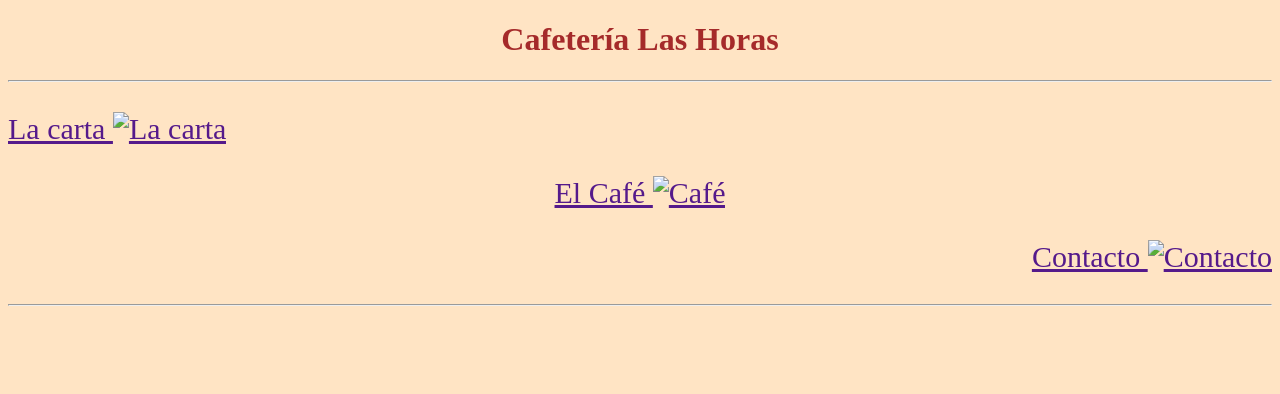
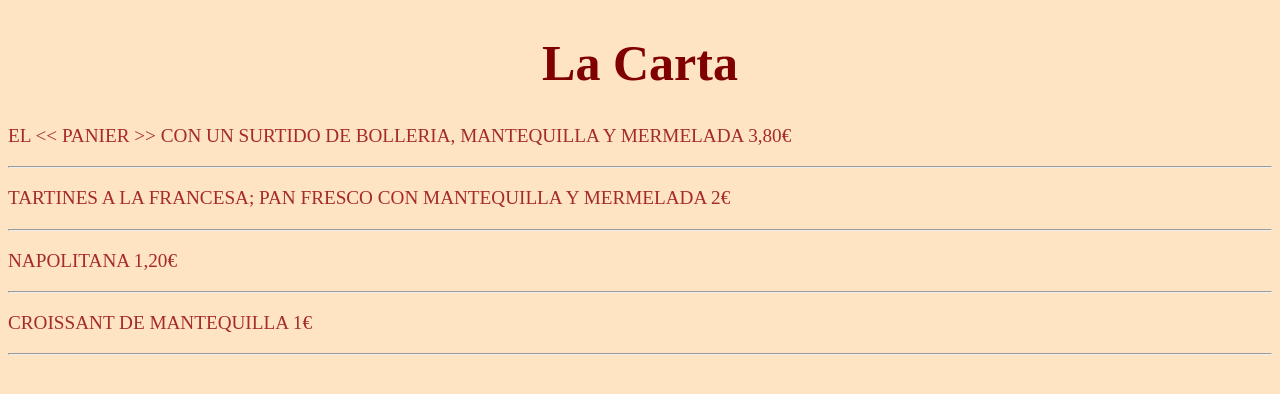
Before and after one commit to Lucasigmag/Practica-Las-horas-2, a plain HTML site: page index.html in a window 1280 px wide. Drawn offline with Linux system fonts and the light colour scheme.

Commit message:
Add files via upload

```diff
--- a/index.html
+++ b/index.html
@@ -1,33 +1,29 @@
 <!DOCTYPE html>
 <html lang="en">
 <head>
-    <meta name="description" content="Practica del Cafe">
-    <meta name="author" content="Luca Signoli Maggiotto">
+    <meta name="Author" content="Luca Signoli Maggiotto">
+    <meta name="Description" content="Carta del Cafe">
     <meta charset="UTF-8">
     <meta name="viewport" content="width=device-width, initial-scale=1.0">
-    <title>Café Las Horas Oficial</title>
+    <title>Carta Café Las Horas</title>
     <link rel="stylesheet" href="style.css">
 </head>
-<body id="back">
+<body id="color">
     <header>
-        <h1 id="h1">Cafetería Las Horas</h1>
-        <hr>
+        <h1 id="center">La Carta</h1>
     </header>
     <main>
-
-<p class="size"><a href="">La carta <img class="imagen1" src="/img/depositphotos_129833612-stock-illustration-kids-restaurant-menu-cardboard-character.webp" alt="La carta"></a>
-</p>
-
-<p class="centr"><a href="">El Café <img class="imagen1" src="/img/cocinillas_193495389_116293012_1706x1280.webp" alt="Café"></a>
-
-</p>
-
-<p class="right">
-    <a href="">Contacto <img class="imagen1" src="/img/como_encontrar_las_mejores_formas_de_contacto_de_las_empresas_50780_600.jpg" alt="Contacto"></a>
-</p>
+<p class="brown">EL << PANIER >> CON UN SURTIDO DE BOLLERIA, MANTEQUILLA Y MERMELADA 3,80€</p>
+<hr>
+<p class="brown">TARTINES A LA FRANCESA; PAN FRESCO CON MANTEQUILLA Y MERMELADA 2€</p>
+<hr>
+<p class="brown">NAPOLITANA 1,20€</p>
+<hr>
+<p class="brown">CROISSANT DE MANTEQUILLA 1€</p>
 <hr>
     </main>
-    <footer></footer>
+    <footer>
 
+    </footer>
 </body>
 </html>
--- a/style.css
+++ b/style.css
@@ -1,28 +1,14 @@
-body#back{
+body#color{
     background-color: bisque;
 }
 
-h1#h1{
-    color: brown;
+h1#center{
     text-align: center;
+    color: maroon;
+    font-size: 50px;
 }
 
-img.imagen1{
-    width: 300px;
-    height: 200px;
+p.brown{
+    color: brown;
+    font-size: larger;
 }
-
-p.size{
-    font-size: 30px;
-}
-
-p.centr{
-    text-align: center;
-    font-size: 30px;
-
-}
-
-p.right{
-    text-align: right;
-    font-size: 30px;
-}
```
